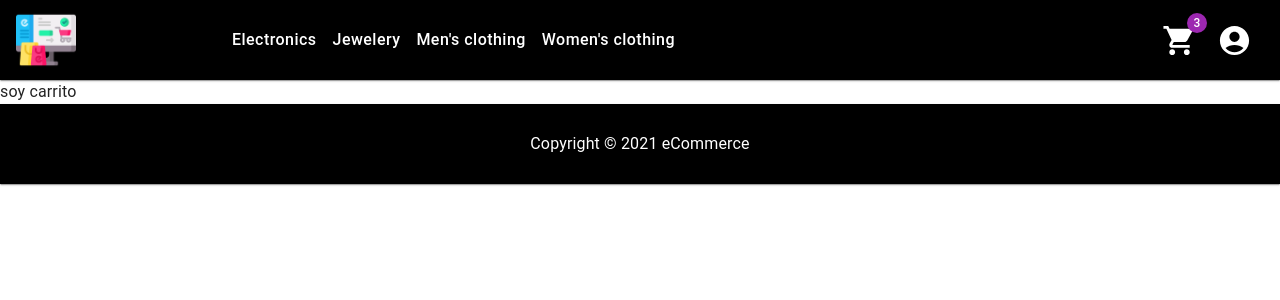
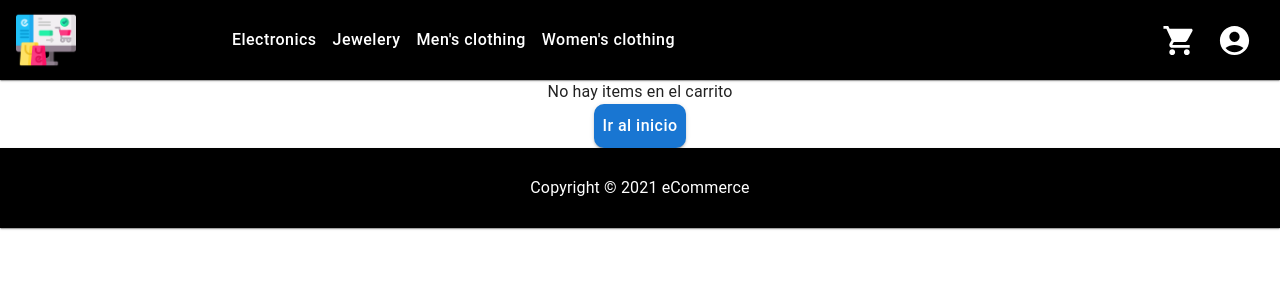
Before and after one commit to germanrogu/coder_proyecto, a React (Create React App) app: page /cart in a window 1280 px wide. Shown: the top 300 px of the page. Built offline with nearby package versions, Linux system fonts and the light colour scheme.

Commit message:
:sparkles: :hammer: :lipstick:  Desafio 11

```diff
--- a/src/components/pages/Cart/Cart.jsx
+++ b/src/components/pages/Cart/Cart.jsx
@@ -1,9 +1,62 @@
-import React from 'react'
+import React, { useContext } from "react";
+import { CartContext } from "../../../context/CartContext";
+import { Button, Grid, Typography } from "@mui/material";
+import { CartItem } from "../../ui/atoms/CartItem/CartItem";
+import { Link } from "react-router-dom";
+import { withStyles } from "@mui/styles";
+
+const ButtonCustom = withStyles((theme) => ({
+  root: {
+    "&.MuiButton-root": {
+      textTransform: "none",
+      color: "white",
+      fontSize: "1rem",
+      fontWeight: "500",
+      padding: theme.spacing(1),
+      borderRadius: "10px",
+    },
+  },
+}))(Button);
 
 export const Cart = () => {
-    return (
-        <div>
-            soy carrito
-        </div>
-    )
-}
+  const { cartArray, deleteItem } = useContext(CartContext);
+
+  return (
+    <>
+      {cartArray.length !== 0 ? (
+        <Grid container spacing={1}>
+          {cartArray.map((item) => (
+            <Grid item xs={12} md={12} key={item.product.id}>
+              <CartItem product={item} deleteItem={deleteItem} />
+            </Grid>
+          ))}
+        </Grid>
+      ) : (
+        <>
+          <Typography
+            style={{
+              display: "flex",
+
+              justifyContent: "center",
+            }}
+          >
+            No hay items en el carrito
+          </Typography>
+          <Link
+            to={`/`}
+            style={{
+              display: "flex",
+              textDecoration: "none",
+              flexDirection: "column",
+              alignItems: "center",
+            }}
+          >
+            <ButtonCustom variant="contained" color="primary">
+              Ir al inicio
+            </ButtonCustom>
+          </Link>
+        </>
+      )}
+    </>
+  );
+};
--- /dev/null
+++ b/src/components/ui/atoms/CartItem/CartItem.jsx
@@ -0,0 +1,49 @@
+import React from "react";
+import Typography from "@mui/material/Typography";
+import { withStyles } from "@mui/styles";
+import { Button, Grid } from "@mui/material";
+
+const ButtonCustom = withStyles((theme) => ({
+  root: {
+    "&.MuiButton-root": {
+      textTransform: "none",
+      color: "white",
+      fontSize: "1rem",
+      fontWeight: "500",
+      padding: theme.spacing(1),
+      borderRadius: "10px",
+      backgroundColor: "red",
+    },
+    "&.MuiButton-root:hover": {
+      backgroundColor: "red",
+    },
+  },
+}))(Button);
+
+export const CartItem = ({
+  product: {
+    product: { id, title, image, category, price },
+    quantity,
+  },
+  deleteItem,
+}) => {
+  return (
+    <Grid container spacing={3} sx={{ borderBottom: "1px solid #48484826" }}>
+      <Grid item xs={1} md={1}>
+        <img height={75} src={image} alt={title} />
+      </Grid>
+      <Grid item xs={3} md={3}>
+        <Typography variant="h6">{title}</Typography>
+      </Grid>
+      <Grid item xs={3} md={1}>
+        <Typography variant="subtitle1">{"$" + price}</Typography>
+      </Grid>
+      <Grid item xs={3} md={1}>
+        <Typography variant="subtitle1">{quantity}</Typography>
+      </Grid>
+      <Grid item xs={3} md={3}>
+        <ButtonCustom onClick={() => deleteItem(id)}>Delete</ButtonCustom>
+      </Grid>
+    </Grid>
+  );
+};
--- a/src/components/ui/atoms/LoadingScreen/LoadingScreen.jsx
+++ b/src/components/ui/atoms/LoadingScreen/LoadingScreen.jsx
@@ -1,10 +1,20 @@
+import { Backdrop, CircularProgress } from "@mui/material";
+import { makeStyles } from "@mui/styles";
 import React from "react";
 
+const useStyles = makeStyles((theme) => ({
+  backdrop: {
+    zIndex: theme.zIndex.drawer + 1,
+    color: theme.palette.text.terciary_white,
+    backgroundColor: theme.palette.primary.main,
+  },
+}));
 
 export const LoadingScreen = () => {
+  const classes = useStyles();
   return (
-    <div>
-
-    </div>
+    <Backdrop className={classes.backdrop} open={true}>
+      <CircularProgress size={100} color="inherit" />
+    </Backdrop>
   );
 };
--- a/src/components/ui/molecules/ItemDetailContainer/ItemDetailContainer.jsx
+++ b/src/components/ui/molecules/ItemDetailContainer/ItemDetailContainer.jsx
@@ -1,7 +1,8 @@
-import { Box, CircularProgress } from "@mui/material";
+import { Box } from "@mui/material";
 import React, { useContext, useEffect, useState } from "react";
 import { useParams } from "react-router-dom";
 import { CartContext } from "../../../../context/CartContext";
+import { LoadingScreen } from "../../atoms/LoadingScreen/LoadingScreen";
 // import image1 from "../../../../img/1.png";
 // import image2 from "../../../../img/2.png";
 // import image3 from "../../../../img/3.png";
@@ -71,7 +72,7 @@ export const ItemDetailContainer = () => {
         <ItemDetail product={product} onAdd={onAdd} added={added} />
       ) : (
         <Box sx={{ display: "flex" }}>
-          <CircularProgress />
+          <LoadingScreen/>
         </Box>
       )}
     </div>
--- a/src/components/ui/molecules/ItemListContainer/ItemListContainer.jsx
+++ b/src/components/ui/molecules/ItemListContainer/ItemListContainer.jsx
@@ -1,9 +1,10 @@
 import React, { useEffect, useState } from "react";
-import { Box, CircularProgress, Typography } from "@mui/material";
+import { Box, Typography } from "@mui/material";
 import { ItemList } from "../ItemList/ItemList";
 // import macallan from "../../../../img/macallan.png";
 // import monkey from "../../../../img/monkey.png";
 import { useParams } from "react-router-dom";
+import { LoadingScreen } from "../../atoms/LoadingScreen/LoadingScreen";
 
 export const ItemListContainer = ({ greeting }) => {
   const [product, setProduct] = useState([]);
@@ -80,7 +81,6 @@ export const ItemListContainer = ({ greeting }) => {
       .then((products) => {
         setProduct(products);
         setLoading(false);
-
       })
       .catch((err) => {
         console.error(err);
@@ -97,7 +97,7 @@ export const ItemListContainer = ({ greeting }) => {
         <ItemList items={product} onAdd={onAdd} />
       ) : (
         <Box sx={{ display: "flex" }}>
-          <CircularProgress />
+          <LoadingScreen />
         </Box>
       )}
     </div>
--- a/src/components/ui/organism/AppBar/NavBar.jsx
+++ b/src/components/ui/organism/AppBar/NavBar.jsx
@@ -1,4 +1,4 @@
-import React from "react";
+import React, { useContext } from "react";
 import { AppBar, CssBaseline, Grid, Toolbar, Button } from "@mui/material";
 
 import { NavLogo } from "../../atoms/NavLogo/NavLogo";
@@ -9,6 +9,7 @@ import { MenuOption } from "../../molecules/MenuOption/MenuOption";
 import { makeStyles, withStyles } from "@mui/styles";
 import { CartWidget } from "../../atoms/CartWidget/CartWidget";
 import { Link } from "react-router-dom";
+import { CartContext } from "../../../../context/CartContext";
 
 const useStyles = makeStyles((theme) => ({
   root: {
@@ -40,6 +41,7 @@ const ButtonCustom = withStyles((theme) => ({
 
 export const NavBar = () => {
   const classes = useStyles();
+  const { cartCounter } = useContext(CartContext);
 
   const pages = [
     "Electronics",
@@ -50,7 +52,7 @@ export const NavBar = () => {
   const settings = ["Perfil", "Configuración", "Cerrar sesión"];
 
   const handleItem = () => {
-    console.log("Item");
+    // console.log("Item");
   };
 
   return (
@@ -101,7 +103,7 @@ export const NavBar = () => {
                 to={`/cart`}
                 style={{ display: "flex", textDecoration: "none" }}
               >
-                <CartWidget itemNumber="3" />
+                <CartWidget itemNumber={cartCounter()} />
               </Link>
               <MenuOption
                 icon={<AccountCircleIcon fontSize="large" />}
--- a/src/context/CartContext.jsx
+++ b/src/context/CartContext.jsx
@@ -6,17 +6,21 @@ export const CartProvider = ({ children }) => {
   const [cartArray, setCartArray] = useState([]);
 
   const addToCart = (product, quantity) => {
+    if (isInCart(product.id)) {
+      console.log("Ya esta el producto en el carrito"); //Accion para sumar a cantidad
+    } else {
       // console.log(`Agregaste ${product.title}, cantidad: ${quantity} .`);
       const newItem = {
         product,
         quantity,
       };
       setCartArray([...cartArray, newItem]);
+    }
   };
 
-  const deleteItem = (itemId) => {
+  const deleteItem = (id) => {
     const updatedCart = cartArray.filter(
-      (element) => element.itemId !== itemId
+      (element) => element.product.id !== id
     );
     setCartArray(updatedCart);
   };
@@ -26,8 +30,12 @@ export const CartProvider = ({ children }) => {
   };
 
   const isInCart = (itemId) => {
-    return cartArray.some((element) => element.itemId === itemId);
+    return cartArray.some((element) => element.product.id === itemId);
   };
+
+  const cartCounter = () => {
+    return cartArray.reduce((previousValue, item) => previousValue = previousValue + item.quantity,0)
+  }
 
   const value = {
     cartArray,
@@ -35,6 +43,7 @@ export const CartProvider = ({ children }) => {
     deleteItem,
     clearCart,
     isInCart,
+    cartCounter,
   };
 
   return <CartContext.Provider value={value}>{children}</CartContext.Provider>;
```
Also changed, not shown: src/components/ui/atoms/CartWidget/CartWidget.jsx (+4 -3 lines). Lines whose indentation alone changed are shown as unchanged.
